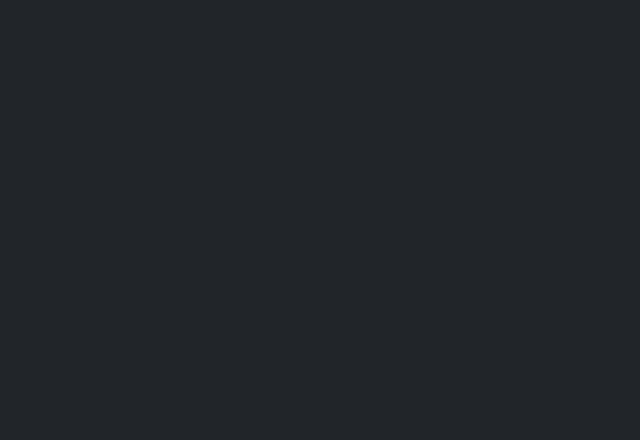
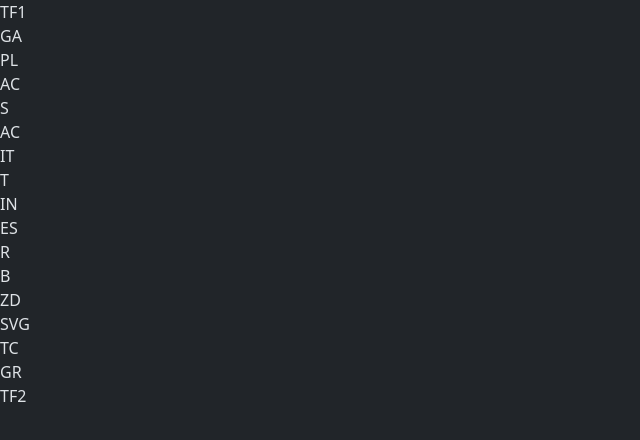
Before and after one commit to nurkouu/web3tp2, a website: page index.html in a window 1280 px wide. Shown: the whole page, without its empty margins (0-640 px from the left). Drawn offline with nearby package versions, Linux system fonts and the light colour scheme.

Commit message:
update-html

```diff
--- a/index.html
+++ b/index.html
@@ -29,5 +29,27 @@
     <!-- bootstrap -->
   </head>
 
-  <body></body>
+  <body>
+    <div class="grille">
+      <div class="TF1">TF1</div>
+      <div class="GA">GA</div>
+      <div class="PL">PL</div>
+      <div class="AC">AC</div>
+      <div class="S">
+        S
+        <div class="AC">AC</div>
+      </div>
+      <div class="IT">IT</div>
+      <div class="T">T</div>
+      <div class="IN">IN</div>
+      <div class="ES">ES</div>
+      <div class="R">R</div>
+      <div class="B">B</div>
+      <div class="ZD">ZD</div>
+      <div class="SVG">SVG</div>
+      <div class="TC">TC</div>
+      <div class="GR">GR</div>
+      <div class="TF2">TF2</div>
+    </div>
+  </body>
 </html>
```
